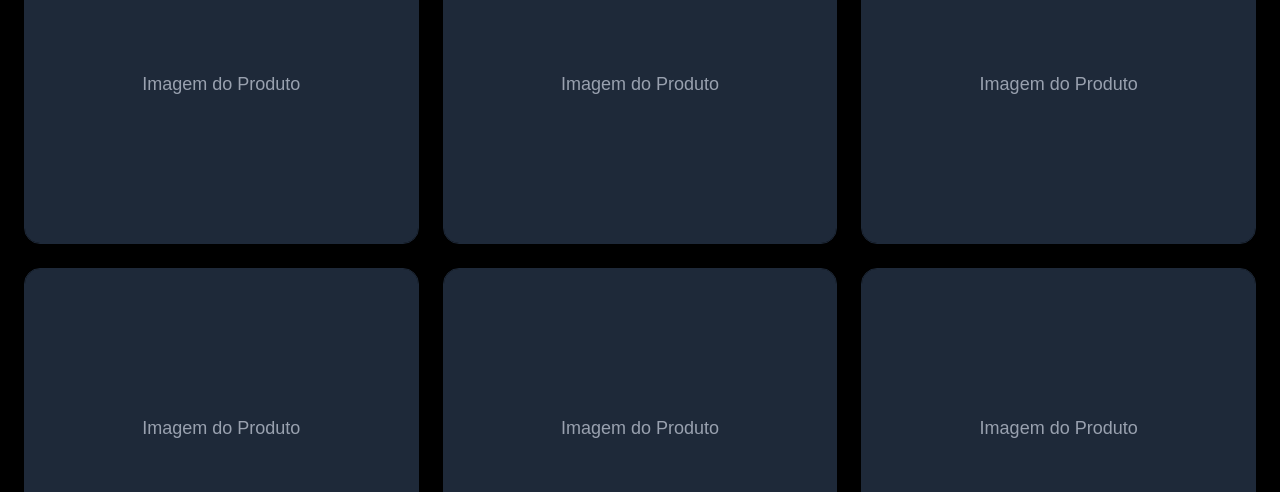
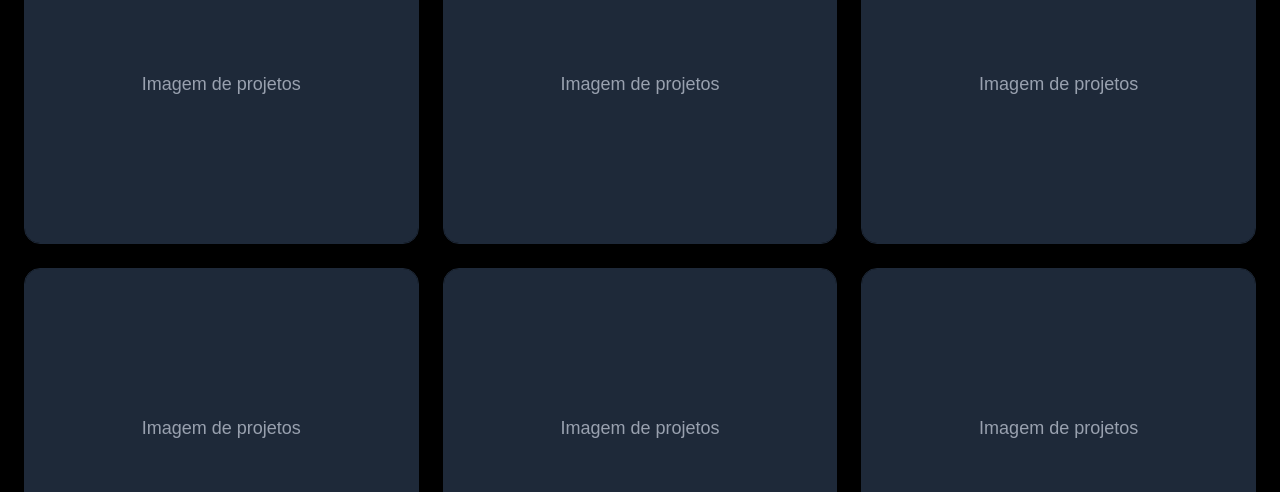
Before and after one commit to lisandrobarbosa/filtech-website, a Next.js app: page / in a window 1280 px wide. Shown: the part 3551-4043 px from the top of the page. Built offline with nearby package versions, Linux system fonts and the light colour scheme.

Commit message:
updateGallery

```diff
--- a/components/home/Gallery.tsx
+++ b/components/home/Gallery.tsx
@@ -91,7 +91,7 @@ export default function Gallery() {
 
               <div className="w-full h-full bg-gray-800 flex items-center justify-center">
                     <span className="text-gray-400 text-lg">
-                    Imagem do Produto
+                    Imagem de projetos
                     </span>
                 </div>
 
```
